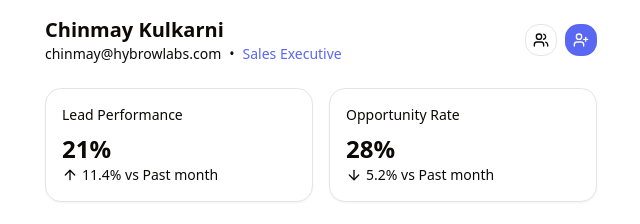
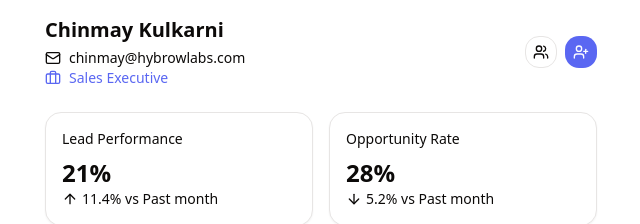
Before and after one commit to TechnicalShree/cn_mobile_crm, a React (Vite) app in the folder mobile_crm/: page /mobile_crm in a window 1280 px wide. Shown: the top 224 px of the page, without its empty margins (319-959 px from the left). Built offline with nearby package versions, Linux system fonts and the light colour scheme; no server answers; what frappe-react-sdk would draw is missing.

Commit message:
feat: Enhance lead card functionality with conditional rendering for contact buttons; improve user dashboard layout with icons and better structure; update login logic to handle navigation on successful login

```diff
--- a/mobile_crm/src/components/leads/lead-card.tsx
+++ b/mobile_crm/src/components/leads/lead-card.tsx
@@ -62,6 +62,7 @@ export default function LeadCard({ lead }: { lead: LeadType }) {
           className="flex justify-end gap-1.5 mt-2"
           onClick={(e) => e.preventDefault()}
         >
+          {!!lead.phone && (
             <Button
               variant="ghost"
               size="icon"
@@ -71,6 +72,8 @@ export default function LeadCard({ lead }: { lead: LeadType }) {
             >
               <Phone className="h-3.5 w-3.5" />
             </Button>
+          )}
+          {!!lead.email_id && (
             <Button
               variant="ghost"
               size="icon"
@@ -80,15 +83,18 @@ export default function LeadCard({ lead }: { lead: LeadType }) {
             >
               <Mail className="h-3.5 w-3.5" />
             </Button>
+          )}
+          {!!lead.whatsapp_no && (
             <Button
               variant="ghost"
               size="icon"
               className="h-7 w-7"
               title="WhatsApp"
-            onClick={() => window.open(`https://wa.me/${lead.mobile_no}`)}
+              onClick={() => window.open(`https://wa.me/${lead.whatsapp_no}`)}
             >
               <SiWhatsapp className="h-3.5 w-3.5" />
             </Button>
+          )}
           <Dialog>
             <DialogTrigger asChild>
               <Button
--- a/mobile_crm/src/pages/dashboard.tsx
+++ b/mobile_crm/src/pages/dashboard.tsx
@@ -7,7 +7,7 @@ import TaskList from "../components/dashboard/task-list";
 import ScheduledVisits from "../components/dashboard/scheduled-visits";
 import { dashboardStats } from "../lib/mock-data";
 import { Link } from "wouter";
-import { UserPlus, Users } from "lucide-react";
+import { Briefcase, Mail, UserPlus, Users } from "lucide-react";
 import { useFetchLeadAndOpportunityStats } from "../services/query";
 import { LeadForm } from "../components/modals/create-lead";
 import { useState } from "react";
@@ -66,11 +66,18 @@ export default function Dashboard() {
         <div className="flex items-center gap-4">
           {/* <Avatar className="w-10 h-10" /> */}
           <div>
-            <h1 className="text-xl font-bold">{dashboardStats.user.name}</h1>
-            <div className="flex items-center gap-2 text-sm text-gray-500">
-              <span>{dashboardStats.user.email}</span>
-              <span>•</span>
-              <span className="text-primary">{dashboardStats.user.role}</span>
+            <h1 className="text-xl font-bold mb-1">
+              {dashboardStats.user.name}
+            </h1>
+            <div className="flex flex-col items-start text-sm text-gray-500">
+              <div className="flex items-center gap-2 text-gray-600">
+                <Mail className="h-4 w-4" />
+                <span>{dashboardStats.user.email}</span>
+              </div>
+              <div className="flex items-center gap-2 text-primary">
+                <Briefcase className="h-4 w-4 text-xs" />
+                <span>Sales Executive</span>
+              </div>
             </div>
           </div>
         </div>
--- a/mobile_crm/src/pages/lead-detail.tsx
+++ b/mobile_crm/src/pages/lead-detail.tsx
@@ -546,7 +546,7 @@ export default function LeadDetail() {
                   <SiWhatsapp className="w-4 h-4 text-muted-foreground shrink-0" />
                   <span className="text-sm">
                     {lead.whatsapp_no || "-"}{" "}
-                    {!!lead.whatsapp_no ? "(Registered)" : ""}
+                    {lead.whatsapp_no ? "(Registered)" : ""}
                   </span>
                 </div>
               </div>
--- a/mobile_crm/src/pages/login.tsx
+++ b/mobile_crm/src/pages/login.tsx
@@ -1,4 +1,4 @@
-import { useState } from "react";
+import { useEffect, useState } from "react";
 import {
   Card,
   CardContent,
@@ -12,30 +12,41 @@ import { Button } from "../components/ui/button";
 import { Label } from "../components/ui/label";
 import { useFrappeAuth } from "frappe-react-sdk";
 import { Eye, EyeOff } from "lucide-react";
+import { useLocation } from "wouter";
 
 export default function LoginPage() {
   const [email, setEmail] = useState("");
   const [password, setPassword] = useState("");
   const [error, setError] = useState("");
-  const { login } = useFrappeAuth();
+  const { login, currentUser } = useFrappeAuth();
   const [showPassword, setShowPassword] = useState(false);
+  const [, navigate] = useLocation();
 
   const handleSubmit = async (e: React.FormEvent) => {
     e.preventDefault();
-    login({
-      username: email,
-      password,
-    });
-    setError("");
+    try {
+      setError("");
+      const data = await login({
+        username: email,
+        password,
+      });
 
-    // Here you would typically handle the login logic
-    // For this example, we'll just simulate a login check
-    if (email === "user@example.com" && password === "password") {
-      alert("Login successful!");
-    } else {
-      setError("Invalid email or password");
+      if (data?.message && data.message === "Logged In") {
+        navigate("/mobile_crm");
+      }
+      setError(data.toString());
+    } catch (error: any) {
+      setError(error?.message || "Something went wrong!");
+      console.log("Login failed. Please try again ============ ", error);
     }
   };
+
+  useEffect(() => {
+    if (currentUser) {
+      navigate("/mobile_crm");
+    }
+    // eslint-disable-next-line react-hooks/exhaustive-deps
+  }, [currentUser]);
 
   return (
     <div className="flex items-center justify-center min-h-screen bg-gray-100">
--- a/mobile_crm/src/services/callRequest.ts
+++ b/mobile_crm/src/services/callRequest.ts
@@ -4,7 +4,7 @@ declare global {
   interface Window {
     csrf_token?: string;
     getLocationFromApp: () => void;
-    onReceiveLocation: (value: unknown) => void;
+    onReceiveLocation: (value: { latitude: number; longitude: number }) => void;
   }
 }
 
```
Lines whose indentation alone changed are shown as unchanged.
